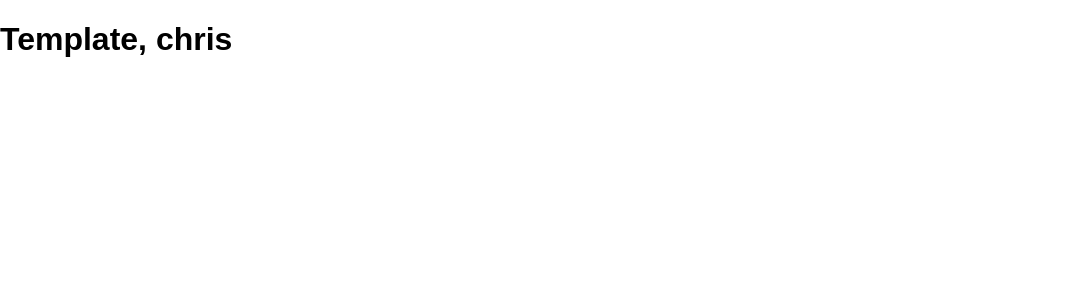
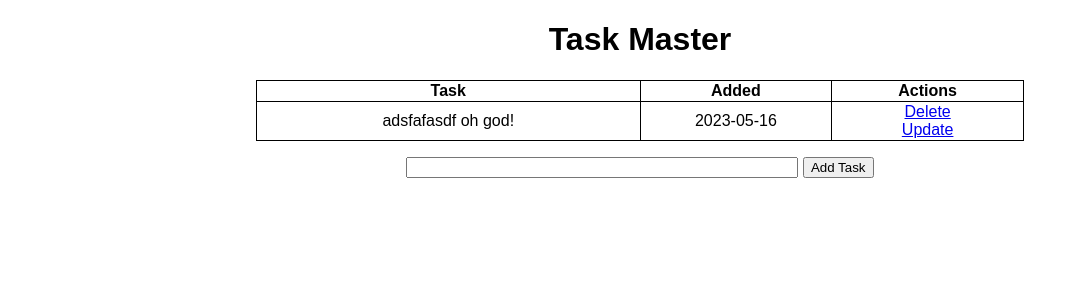
Before and after one commit to cortiz0550/Flask_Tutorial, a Flask app: page / in a window 1280 px wide. Shown: the top 300 px of the page, without its empty margins (0-1087 px from the left). Run offline with Flask 3, Linux system fonts and the light colour scheme; data comes from the database, SQL or seed files in the repository; both versions use the stored data as it was after the commit.

Commit message:
Adding functionality to app and formatting display

```diff
--- a/app.py
+++ b/app.py
@@ -1,4 +1,4 @@
-from flask import Flask, render_template
+from flask import Flask, render_template, request, redirect
 from flask_sqlalchemy import SQLAlchemy
 from datetime import datetime
 
@@ -17,11 +17,51 @@ class Todo(db.Model):
     def __repr__(self):
         return f'<Task {self.id}>'
 
-name = "chris"
 
-@app.route('/')
+@app.route('/', methods=['POST', 'GET'])
 def index():
-    return render_template('index.html', name=name)
+
+    if request.method == 'POST':
+        task_content = request.form['content']
+        new_task = Todo(content=task_content)
+
+        try:
+            db.session.add(new_task)
+            db.session.commit()
+            return redirect('/')
+        except:
+            return 'There was an issue adding your task.'
+    else:
+        tasks = Todo.query.order_by(Todo.date_created).all()
+        return render_template('index.html', tasks=tasks)
+
+@app.route('/delete/<int:id>')
+def delete(id):
+    task_to_delete = Todo.query.get_or_404(id)
+
+    try:
+        db.session.delete(task_to_delete)
+        db.session.commit()
+        return redirect('/')
+    except:
+        return 'There was a problem deleting that task.'
+
+
+@app.route('/update/<int:id>', methods=['GET', 'POST'])
+def update(id):
+    task = Todo.query.get_or_404(id)
+
+    if request.method == 'POST':
+        task.content = request.form['content']
+
+        try:
+            db.session.commit()
+            return redirect('/')
+        except:
+            'There was an issue updating your task.'
+
+    else:
+        return render_template('update.html', task=task)
 
 if __name__ == "__main__":
     app.run(debug=True)
--- a/static/css/main.css
+++ b/static/css/main.css
@@ -2,3 +2,26 @@ body {
     margin: 0;
     font-family: sans-serif;
 }
+
+table, th, td {
+    border: 1px solid black;
+    border-collapse: collapse;
+}
+
+table {
+    width: 60%;
+    margin: 0 auto;
+}
+
+h1 {
+    color: #000000;
+}
+
+.content {
+    text-align: center;
+}
+
+.text-box {
+    width: 30%;
+    margin-top: 1rem;
+}
--- a/templates/index.html
+++ b/templates/index.html
@@ -1,9 +1,47 @@
 {% extends 'base.html' %}
 
 {% block head %}
-
+<title>Task Master</title>
 {% endblock %}
 
 {% block body %}
-<h1>Template, {{ name }}</h1>
+<div class="content">
+    <a href="/" style="text-decoration: none;"><h1>Task Master</h1></a>
+
+    {% if tasks|length < 1 %}
+    <h4>There are no tasks. Create one below!</h4>
+    {% else %}
+    <table>
+        <col style="width: 50%">
+        <col style="width: 25%">
+        <col style="width: 25%">
+        <tr>
+            <th>Task</th>
+            <th>Added</th>
+            <th>Actions</th>
+        </tr>
+        {% for task in tasks %}
+
+            <tr>
+                <td>{{ task.content }}</td>
+                <td>{{ task.date_created.date() }}</td>
+                <td>
+                    <a href="/delete/{{ task.id }}">Delete</a>
+                    <br>
+                    <a href="/update/{{ task.id }}">Update</a>
+                </td>
+            </tr>
+
+        {% endfor %}
+    </table>
+    {% endif %}
+
+    <div class="form">
+        <form action="/" method="POST">
+            <input class="text-box" type="text" name="content" id="content">
+            <input type="submit" value="Add Task">
+
+        </form>
+    </div>
+</div>
 {% endblock %}
```
Also changed, not shown: templates/update.html (added, +20 -0 lines), instance/test.db.
